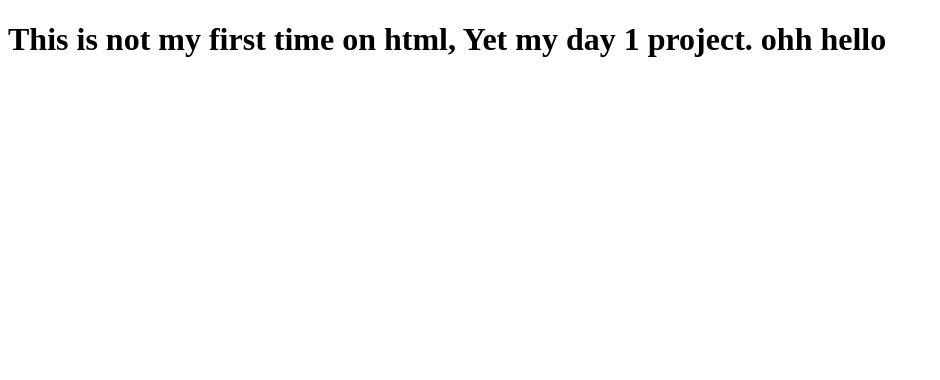
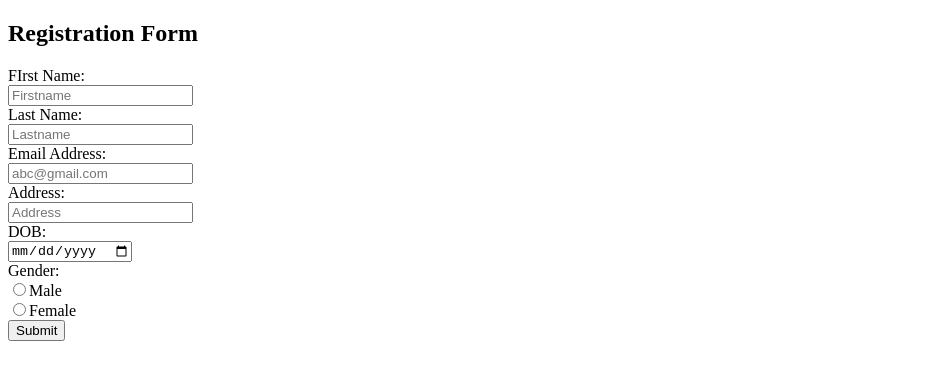
Before and after one commit to Samii-git/30-days-html-challange-, a plain HTML site: page project1/index.html in a window 1280 px wide. Shown: the whole page, without its empty margins (0-940 px from the left). Drawn offline with Linux system fonts and the light colour scheme.

Commit message:
day1: add registration form

```diff
--- a/project1/index.html
+++ b/project1/index.html
@@ -4,9 +4,34 @@
     <meta charset="UTF-8" />
     <meta http-equiv="X-UA-Compatible" content="IE=edge" />
     <meta name="viewport" content="width=device-width, initial-scale=1.0" />
-    <title>Day-1</title>
+    <title>Form/ Day-1</title>
   </head>
   <body>
-    <h1>This is not my first time on html, Yet my day 1 project. ohh hello</h1>
+    <form>
+      <h2>Registration Form</h2>
+
+      <div class="info">
+        <label for="fname">FIrst Name:</label><br />
+        <input type="text" id="fname" placeholder="Firstname" /><br />
+        <label for="lname">Last Name:</label><br />
+        <input type="text" id="lname" placeholder="Lastname" /><br />
+      </div>
+      <div class="2info">
+        <label for="email"> Email Address:</label><br />
+        <input type="email" id="email" placeholder="abc@gmail.com" /><br />
+        <label for="Address"> Address:</label><br />
+        <input type="text" id="Address" placeholder="Address" /><br />
+        <label for="dob">DOB:</label><br />
+        <input type="date" id="dob" /><br />
+      </div>
+      <div class="gen">
+        <label for="gender"> Gender:</label><br />
+        <input type="radio" id="gender" value="Male" />Male<br />
+        <input type="radio" id="gender" value="Female" />Female<br />
+      </div>
+      <div class="sub">
+        <input type="submit" />
+      </div>
+    </form>
   </body>
 </html>
--- /dev/null
+++ b/project1/style.css
@@ -0,0 +1,8 @@
+body{
+    background-color: rgb(160, 117, 200);
+
+}
+h2{
+    text-align: center;
+    color: blue;
+}
```
